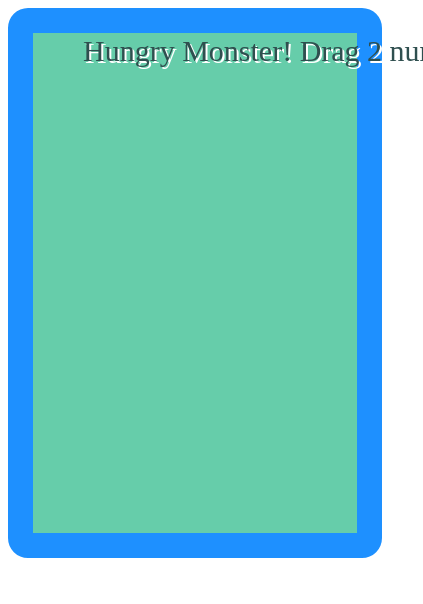
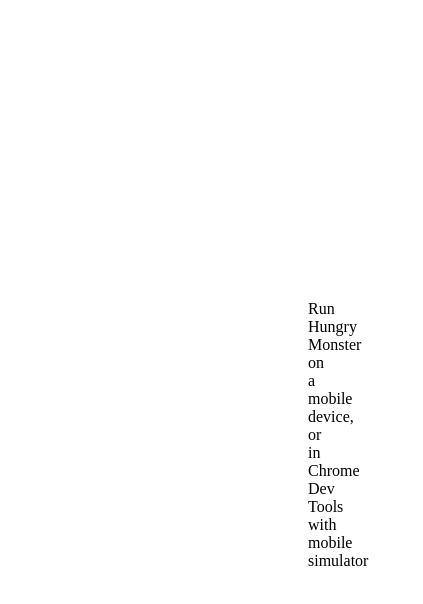
Before and after one commit to ShawnTe/hungry-monster-basic, a website built with webpack: page index.html in a window 390 px wide. Shown: the whole page, 423 px wide, since content can reach past the window. Built offline with nearby package versions, Linux system fonts and the light colour scheme.

Commit message:
Add error message if try to play on not-mobile

```diff
--- a/src/css/style.css
+++ b/src/css/style.css
@@ -1,5 +1,9 @@
 body {
   font-family: Futura;
+}
+
+.wrong-device {
+  margin: 300px;
 }
 
 #container {
--- a/src/js/app.js
+++ b/src/js/app.js
@@ -1,8 +1,15 @@
-var Numbers = require('./numbers')
-var gameSetUp = require('./game')
-var KonvaGame = require('./konva-game')
+// Try Modernizr
+if (/Android|webOS|iPhone|iPad|iPod|BlackBerry|BB|PlayBook|IEMobile|Windows Phone|Kindle|Silk|Opera Mini/i.test(navigator.userAgent)) {
+	console.log("Playing")
+	var Numbers = require('./numbers')
+	var gameSetUp = require('./game')
+	var KonvaGame = require('./konva-game')
 
-
+} else {
+	console.log("Not a mobile device")
+  document.getElementById('full-screen').innerHTML = "<p>Run Hungry Monster on a mobile device, or in Chrome Dev Tools with mobile simulator</p>";
+  document.getElementById('full-screen').setAttribute('class', 'wrong-device');
+}
 
 document.getElementById("play-button").addEventListener("click", reloadPage);
 
```
